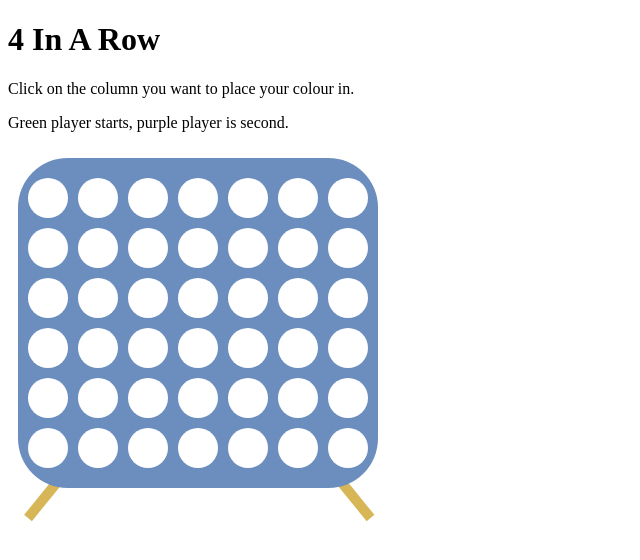
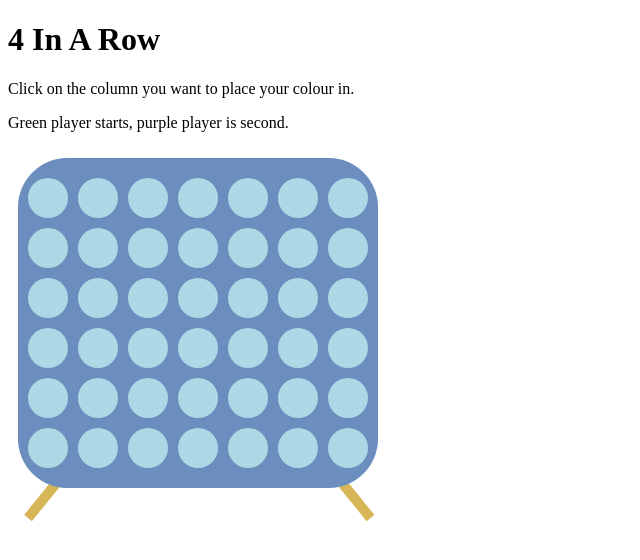
Before and after one commit to maritmoe/react-four-in-a-row, a React (Vite) app: page / in a window 1280 px wide. Shown: the top 560 px of the page, without its empty margins (0-640 px from the left). Built offline with nearby package versions, Linux system fonts and the light colour scheme.

Commit message:
Added a background colour

```diff
--- a/src/App.jsx
+++ b/src/App.jsx
@@ -217,6 +217,15 @@ function App() {
           strokeWidth="10"
           strokeMiterlimit="10"
         />
+        <rect
+          x="10"
+          y="10"
+          width="360"
+          height="330"
+          rx="49.5"
+          ry="49.5"
+          fill="lightblue"
+        />
         {circle.y && (
           <circle
             key={"" + circle.x + circle.y}
```
